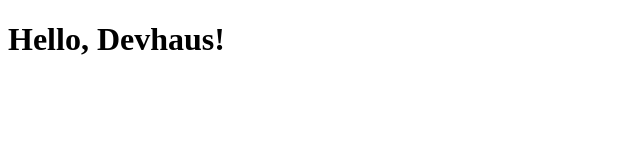
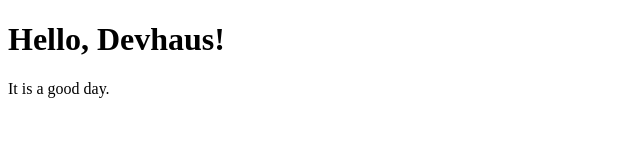
Before and after one commit to RealBirdMan91/animated-waffle, a plain HTML site: page index.html in a window 1280 px wide. Shown: the whole page, without its empty margins (0-640 px from the left). Drawn offline with Linux system fonts and the light colour scheme.

Commit message:
update index.html

```diff
--- a/index.html
+++ b/index.html
@@ -1,4 +1,5 @@
 <!DOCTYPE html>
 <html>
   <h1>Hello, Devhaus!</h1>
+  <p>It is a good day.</p>
 </html>
```
